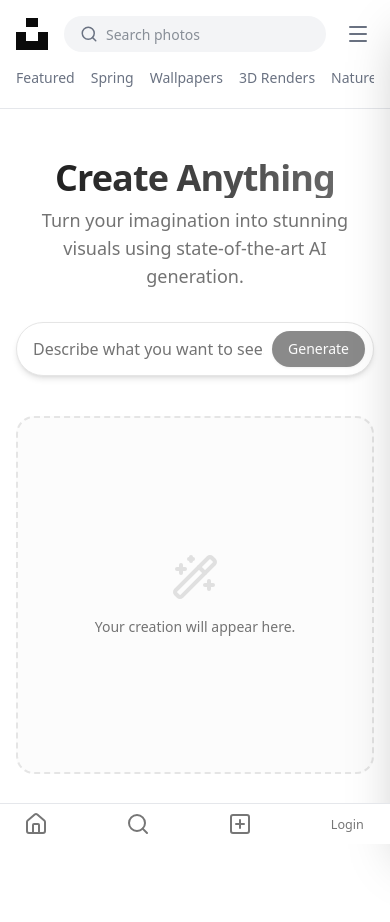
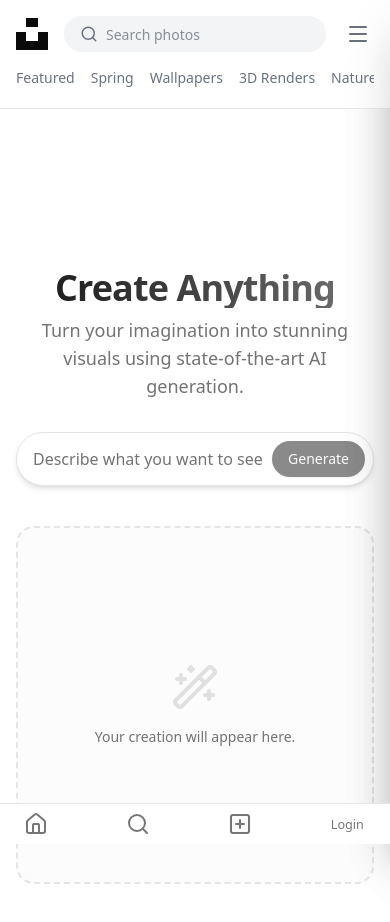
Before and after one commit to Cursed-Coder777/unsplash-clone, a Next.js app: page /home/generate in a window 390 px wide. Shown: the top 922 px of the page. Built offline with nearby package versions, Linux system fonts and the light colour scheme; no server answers.

Commit message:
fix some issues

```diff
--- a/src/app/account/bookmarks/page.tsx
+++ b/src/app/account/bookmarks/page.tsx
@@ -5,6 +5,8 @@ import Image from 'next/image';
 import Link from 'next/link';
 import { Bookmark, Download, FolderPlus, Trash2 } from 'lucide-react';
 import BookmarkButton from '@/components/myComponents/BookmarkButton';
+import Navbar from '@/components/myComponents/Navbar';
+import Sidebar from '@/components/myComponents/Sidebar';
 
 interface BookmarkItem {
     photoId: string;
@@ -92,6 +94,8 @@ export default function BookmarksPage() {
     }
 
     return (
+        <>
+
             <div className="min-h-screen px-6 py-10 max-w-[1400px] mx-auto">
                 {/* Header */}
                 <div className="flex items-center justify-between mb-3">
@@ -203,5 +207,6 @@ export default function BookmarksPage() {
                     </div>
                 )}
             </div>
+        </>
     );
 }
--- a/src/app/api/user/bookmarks/[id]/route.ts
+++ b/src/app/api/user/bookmarks/[id]/route.ts
@@ -1,4 +1,3 @@
-// src/app/api/user/bookmarks/[id]/route.ts
 import { NextResponse } from 'next/server';
 import { cookies } from 'next/headers';
 import { connectToDb } from '@/lib/db';
@@ -7,10 +6,10 @@ import { verifyToken } from '@/lib/utils';
 
 export async function POST(
     request: Request,
-    { params }: { params: { id: string } }
+    { params }: { params: Promise<{ id: string }> }  // ✅ Promise type
 ) {
     try {
-        const { id } = await params;
+        const { id } = await params;  // ✅ await karo
 
         const cookieStore = await cookies();
         const token = cookieStore.get('token')?.value;
@@ -31,12 +30,10 @@ export async function POST(
             return NextResponse.json({ error: 'User not found' }, { status: 404 });
         }
 
-        // BUG FIX: was using b.id (MongoDB _id) instead of b.photoId
         const existingBookmark = user.bookmarks?.find((b: any) => b.photoId === id);
 
         let isBookmarked;
         if (existingBookmark) {
-            // BUG FIX: $pull must match the field name used in schema (photoId)
             await User.findByIdAndUpdate(
                 decoded.userId,
                 { $pull: { bookmarks: { photoId: id } } }
@@ -66,10 +63,10 @@ export async function POST(
 
 export async function GET(
     request: Request,
-    { params }: { params: { id: string } }
+    { params }: { params: Promise<{ id: string }> }  // ✅ Promise type (same as POST)
 ) {
     try {
-        const { id } = await params;
+        const { id } = await params;  // ✅ await karo
 
         const cookieStore = await cookies();
         const token = cookieStore.get('token')?.value;
@@ -85,7 +82,6 @@ export async function GET(
 
         await connectToDb();
         const user = await User.findById(decoded.userId);
-        // BUG FIX: was using b.id (MongoDB _id) instead of b.photoId
         const isBookmarked = user?.bookmarks?.some((b: any) => b.photoId === id) || false;
 
         return NextResponse.json({ isBookmarked });
--- a/src/app/layout.tsx
+++ b/src/app/layout.tsx
@@ -2,6 +2,10 @@ import type { Metadata, Viewport } from "next";
 import { Geist, Geist_Mono } from "next/font/google";
 import "./globals.css";
 import { SpeedInsights } from "@vercel/speed-insights/next"
+import Sidebar from "@/components/myComponents/Sidebar";
+import { Suspense } from "react";
+import Navbar from "@/components/myComponents/Navbar";
+import BottomNav from "@/components/myComponents/BottomNav";
 const geistSans = Geist({
   variable: "--font-geist-sans",
   subsets: ["latin"],
@@ -35,8 +39,29 @@ export default function RootLayout({
       <body
         className={`${geistSans.variable} ${geistMono.variable} antialiased`}
       >
-        {children}
-        <SpeedInsights/>
+        <div className="flex min-h-screen bg-white">
+          {/* Sidebar - Hidden on small screens (handled in Sidebar component too) */}
+          <div className="hidden lg:block lg:w-16 fixed left-0 top-0 h-full z-50">
+            <Sidebar />
+          </div>
+
+          {/* Main content */}
+          <div className="flex flex-col flex-1 w-full lg:pl-16">
+            <Suspense fallback={<div className="h-16 animate-pulse bg-gray-100"></div>}>
+              <Navbar />
+            </Suspense>
+
+            <main className="flex-1 mt-[110px] md:mt-[120px] pb-20 lg:pb-0">
+              {children}
+            </main>
+          </div>
+
+          {/* Mobile Bottom Navigation */}
+          <BottomNav />
+
+
+        </div>
+        <SpeedInsights />
       </body>
     </html>
   );
```
Lines whose indentation alone changed are shown as unchanged.
